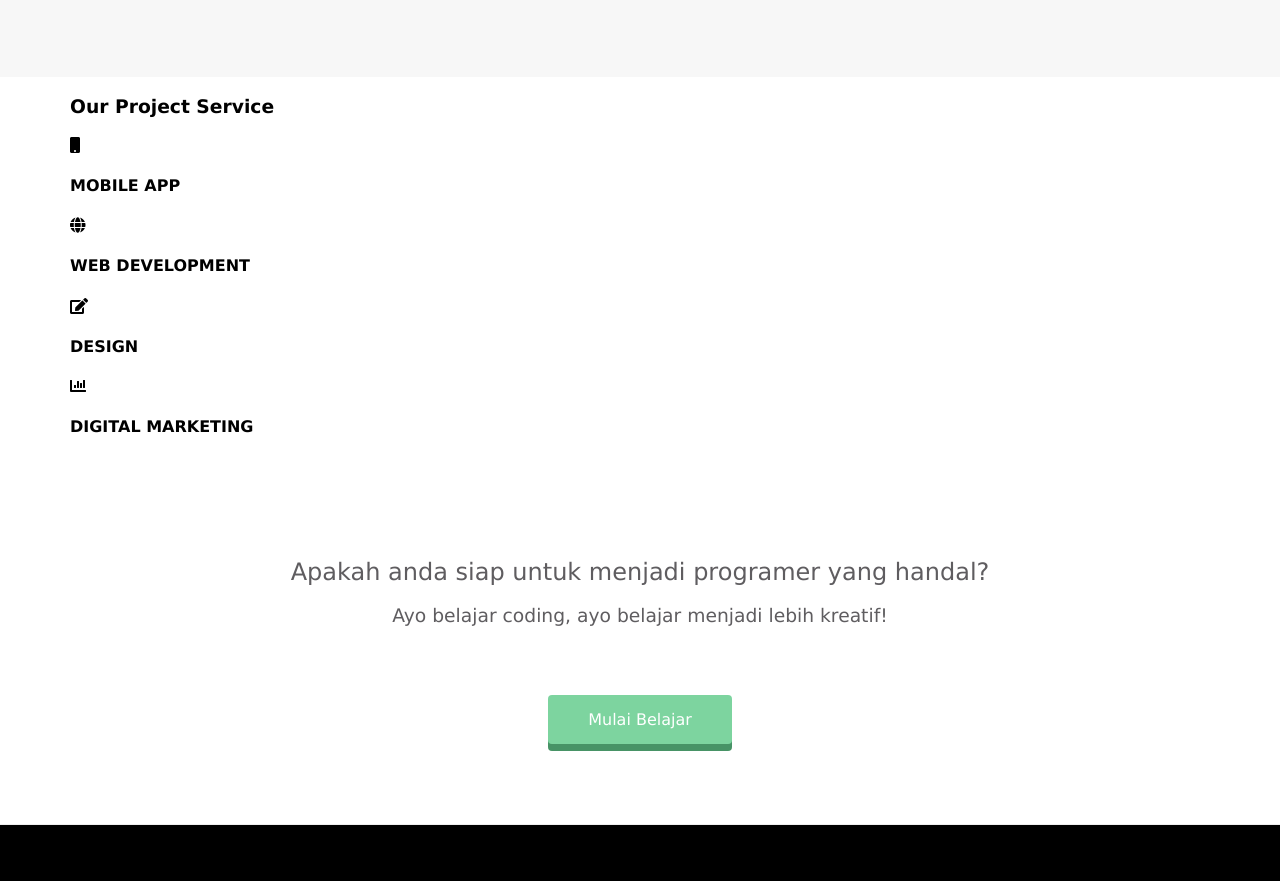
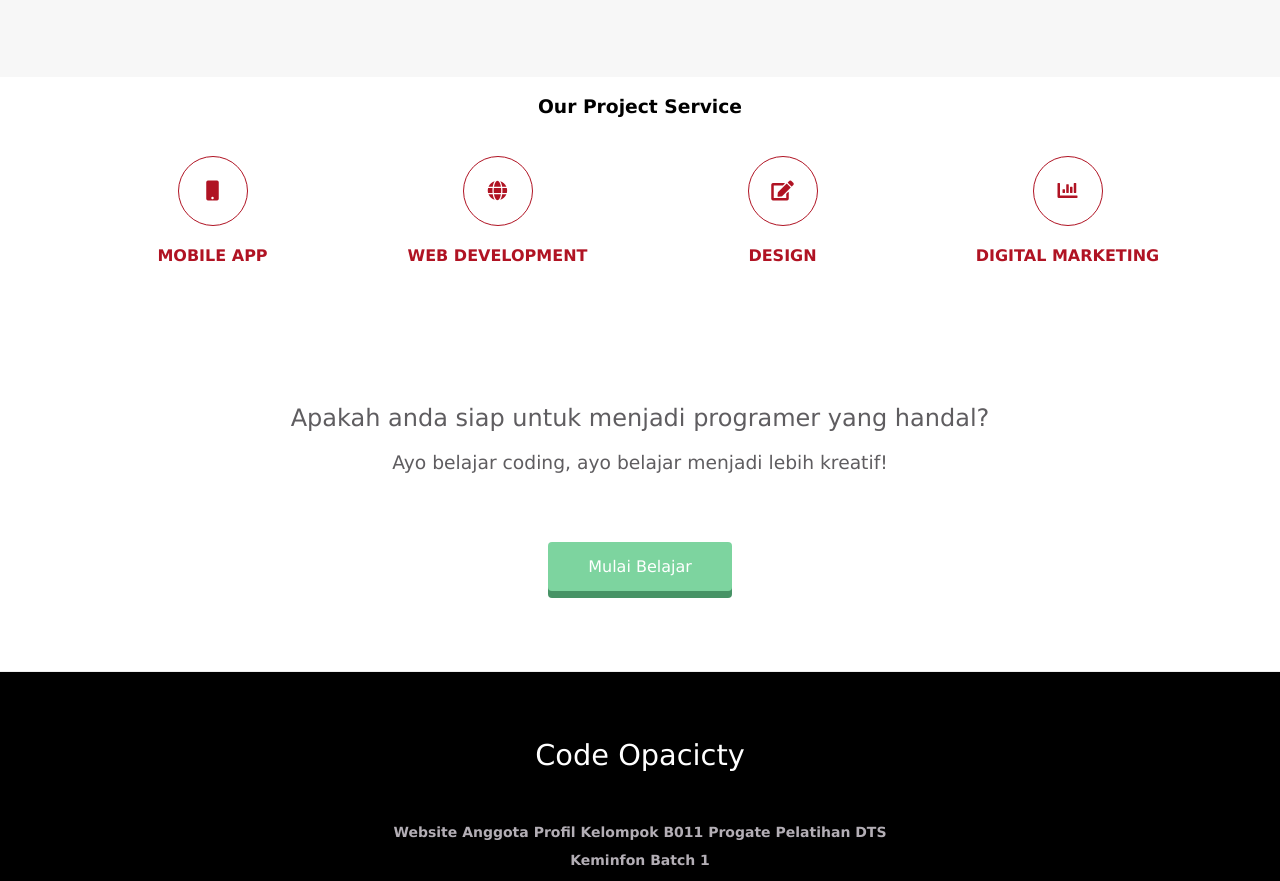
Before and after one commit to kandra-id/proyek-dts-web-b-11, a plain HTML site: page index.html in a window 1280 px wide. Shown: the part 1134-2015 px from the top of the page. Drawn offline with Linux system fonts and the light colour scheme.

Commit message:
Update stylesheet.css
menambahkan styling untuk section services

```diff
--- a/stylesheet.css
+++ b/stylesheet.css
@@ -196,6 +196,51 @@ header {
   box-shadow: none;
 }
 
+/* by mas Furqon Dinata */
+.service h3{
+  text-align:center;
+}
+
+.box {
+  color: #b01323;
+}
+
+.box:after {
+  content: "";
+  display: block;
+  clear: both;
+}
+
+.box .col-4 {
+  width: 25%;
+  padding: 20px;
+  box-sizing: border-box;
+  text-align: center;
+  float: left;
+}
+
+.icon {
+  width: 70px;
+  height: 70px;
+  border: 1px solid;
+  border-radius: 80%;
+  line-height: 70 px;
+  font-size: 20px;
+  margin: 0 auto;
+  display: flex;
+  justify-content: center;
+  align-items: center;
+}
+
+.icon:hover {
+  background-color: #b01323;
+  color: #fff;
+}
+
+.box .col-4 h4 {
+  margin: 20px 0;
+}
+
 footer img {
   width: 125px;
   display: block;
```
